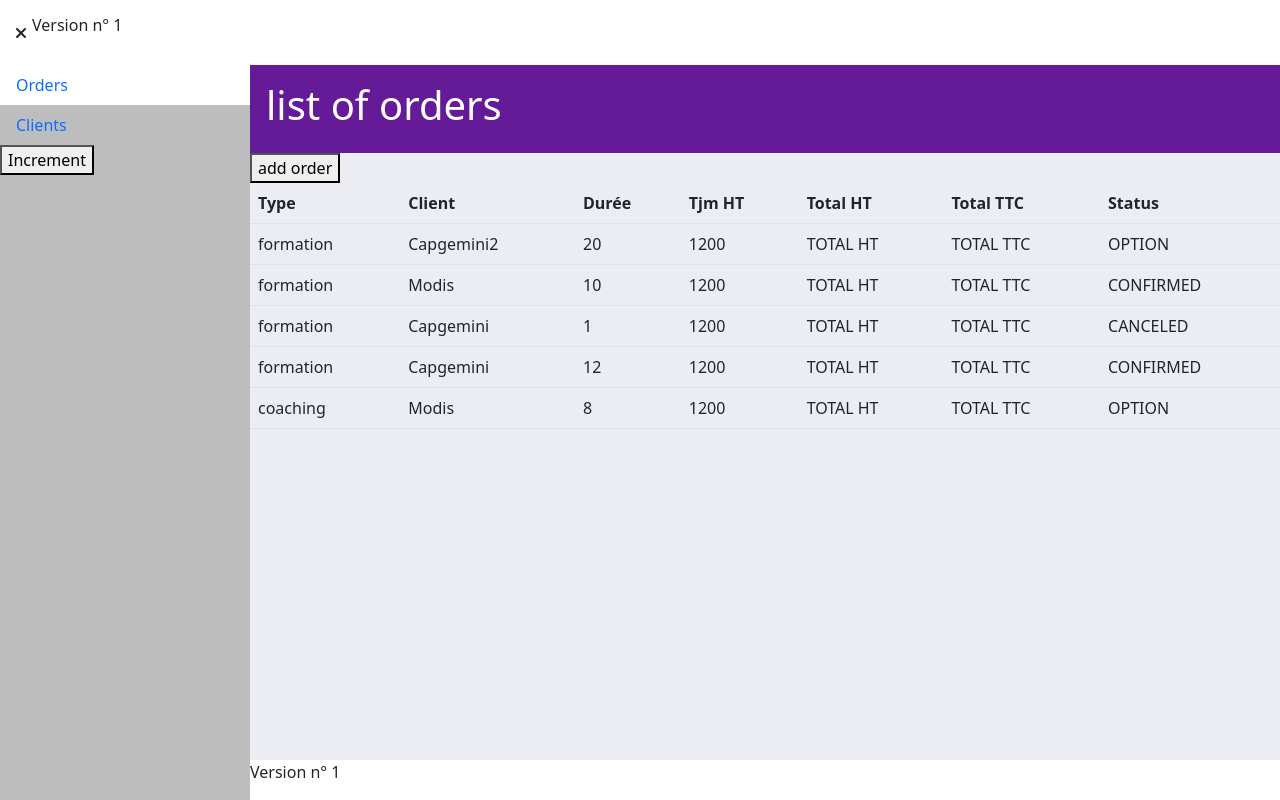
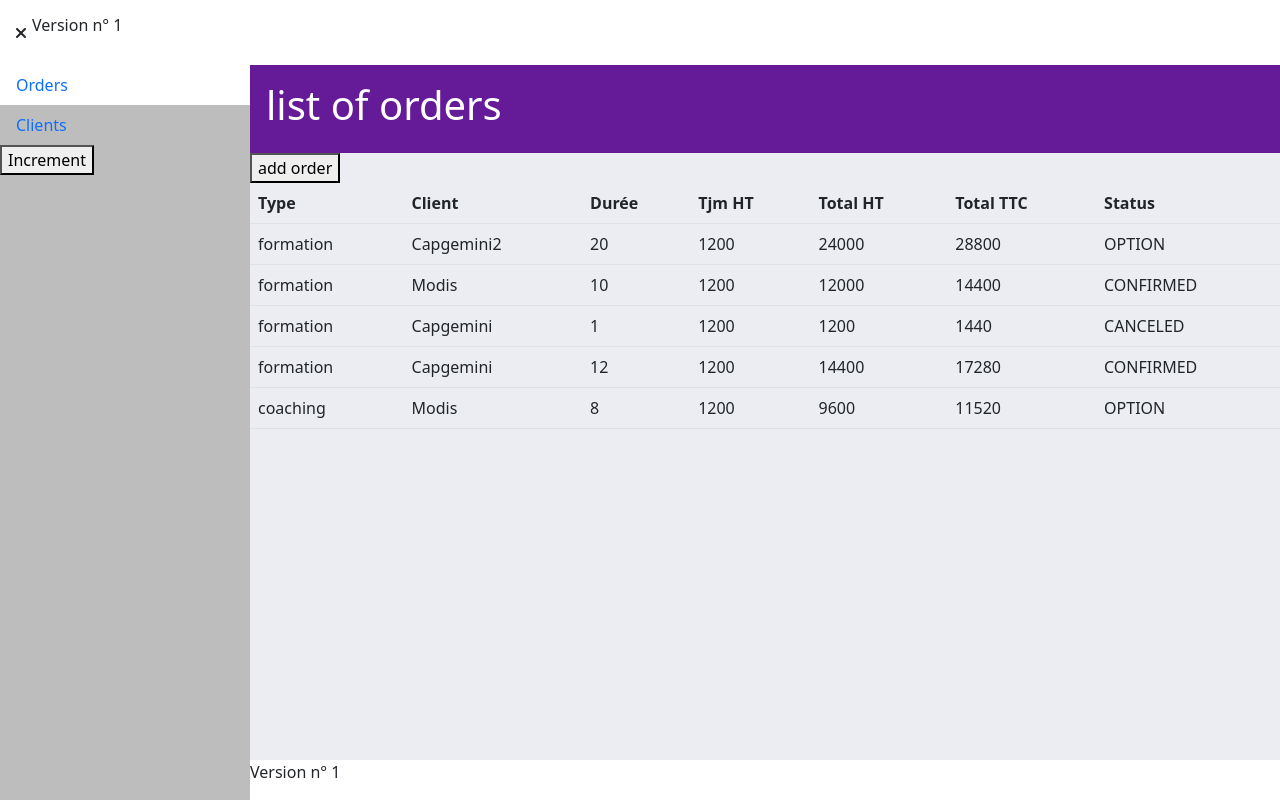
Before and after one commit to 2022-07-18-POEI-JAVA-CAPGEMINI/crm-angular, an Angular app: page /orders in a window 1280 px wide. Built offline with nearby package versions, Linux system fonts and the light colour scheme; data requests are answered from the project's data file.

Commit message:
Commit 27 : Pipe total & rxjs filter Unsubscribe & pipe async

```diff
--- a/src/app/app.component.ts
+++ b/src/app/app.component.ts
@@ -1,5 +1,5 @@
 import { Component } from '@angular/core';
-import { BehaviorSubject, Observable, Subject } from 'rxjs';
+import { BehaviorSubject, Observable, Subject, Subscription } from 'rxjs';
 
 @Component({
   selector: 'app-root',
@@ -11,6 +11,7 @@
   private obs: Observable<any>;
   private subj: Subject<any>;
   private behave: BehaviorSubject<any>;
+  private sub: Subscription;
 
   constructor() {
     this.title = 'crm';
@@ -19,8 +20,8 @@
     });
     this.subj = new Subject<any>();
     this.behave = new BehaviorSubject<any>('toto');
+    this.sub = this.obs.subscribe((data) => console.log(data));
 
-    // this.obs.subscribe((data) => console.log(data));
     // this.obs.subscribe((data) => console.log(data));
     // this.subj.next('toto');
     // this.subj.subscribe((data) => console.log(data));
@@ -32,4 +33,8 @@
     // this.behave.next(Math.random());
     // this.behave.subscribe((data) => console.log(data));
   }
+
+  ngOnDestroy(): void {
+    this.sub.unsubscribe();
+  }
 }
--- a/src/app/orders/pages/page-list-orders/page-list-orders.component.html
+++ b/src/app/orders/pages/page-list-orders/page-list-orders.component.html
@@ -1,14 +1,14 @@
 <app-template-full-width [title]="title">
   <app-btn label="add order" route="add"></app-btn>
   <!-- <button (click)="changeTitle()">change title</button> -->
-  <app-table-light *ngIf="collection" [headers]="headers">
+  <app-table-light [headers]="headers" *ngIf="collection$ |async as collection">
     <tr *ngFor="let item of collection">
       <td>{{ item.typePresta }}</td>
       <td>{{ item.client }}</td>
       <td>{{ item.nbJours }}</td>
       <td>{{ item.tjmHt }}</td>
-      <td>TOTAL HT</td>
-      <td>TOTAL TTC</td>
+      <td>{{ item.nbJours |total : item.tjmHt }}</td>
+      <td>{{ item.nbJours |total : item.tjmHt : item.tva }}</td>
       <td>{{ item.state }}</td>
     </tr>
   </app-table-light>
--- a/src/app/orders/pages/page-list-orders/page-list-orders.component.ts
+++ b/src/app/orders/pages/page-list-orders/page-list-orders.component.ts
@@ -1,4 +1,5 @@
 import { Component, OnInit } from '@angular/core';
+import { Observable } from 'rxjs';
 import { Order } from '../../models/order';
 import { OrdersService } from '../../services/orders.service';
 
@@ -9,11 +10,12 @@
 })
 export class PageListOrdersComponent implements OnInit {
   public title: string;
-  public collection!: Order[];
+  public collection$: Observable<Order[]>;
   public headers: string[];
 
   constructor(private ordersService: OrdersService) {
     this.title = 'list of orders';
+    this.collection$ = this.ordersService.collection$;
     this.headers = [
       'Type',
       'Client',
@@ -24,9 +26,6 @@
       'Status',
     ];
 
-    this.ordersService.collection$.subscribe((data) => {
-      this.collection = data;
-    });
   }
 
   ngOnInit(): void {}
@@ -34,4 +33,10 @@
   public changeTitle(): void {
     this.title = 'title changed';
   }
+
+  // public total(val: number, coef: number, tva?: number): number {
+  //   console.log('total called');
+  //   if (tva) return val * coef * (1 + tva / 100);
+  //   return val * coef;
+  // }
 }
--- /dev/null
+++ b/src/app/shared/pipes/total.pipe.ts
@@ -0,0 +1,11 @@
+import { Pipe, PipeTransform } from '@angular/core';
+
+@Pipe({
+  name: 'total',
+})
+export class TotalPipe implements PipeTransform {
+  transform(val: number, coef: number, tva?: number): number {
+    if (tva) return val * coef * (1 + tva / 100);
+    return val * coef;
+  }
+}
--- a/src/app/shared/shared.module.ts
+++ b/src/app/shared/shared.module.ts
@@ -5,10 +5,11 @@
 import { TemplatesModule } from '../templates/templates.module';
 import { BtnComponent } from './components/btn/btn.component';
 import { TableLightComponent } from './components/table-light/table-light.component';
+import { TotalPipe } from './pipes/total.pipe';
 
 @NgModule({
-  declarations: [BtnComponent, TableLightComponent],
+  declarations: [BtnComponent, TableLightComponent, TotalPipe],
   imports: [CommonModule, RouterModule],
-  exports: [IconsModule, TemplatesModule, BtnComponent, TableLightComponent],
+  exports: [IconsModule, TemplatesModule, BtnComponent, TableLightComponent, TotalPipe],
 })
 export class SharedModule {}
--- a/src/app/ui/ui/ui.component.scss
+++ b/src/app/ui/ui/ui.component.scss
@@ -1,4 +1,4 @@
-@import "~src/stylings/layout";
+@import "src/stylings/layout";
 /// Description design of user interface
 header {
   height: 65px;
```
Also changed, not shown: 1 other file (tests, documents, lock files or other folders).
